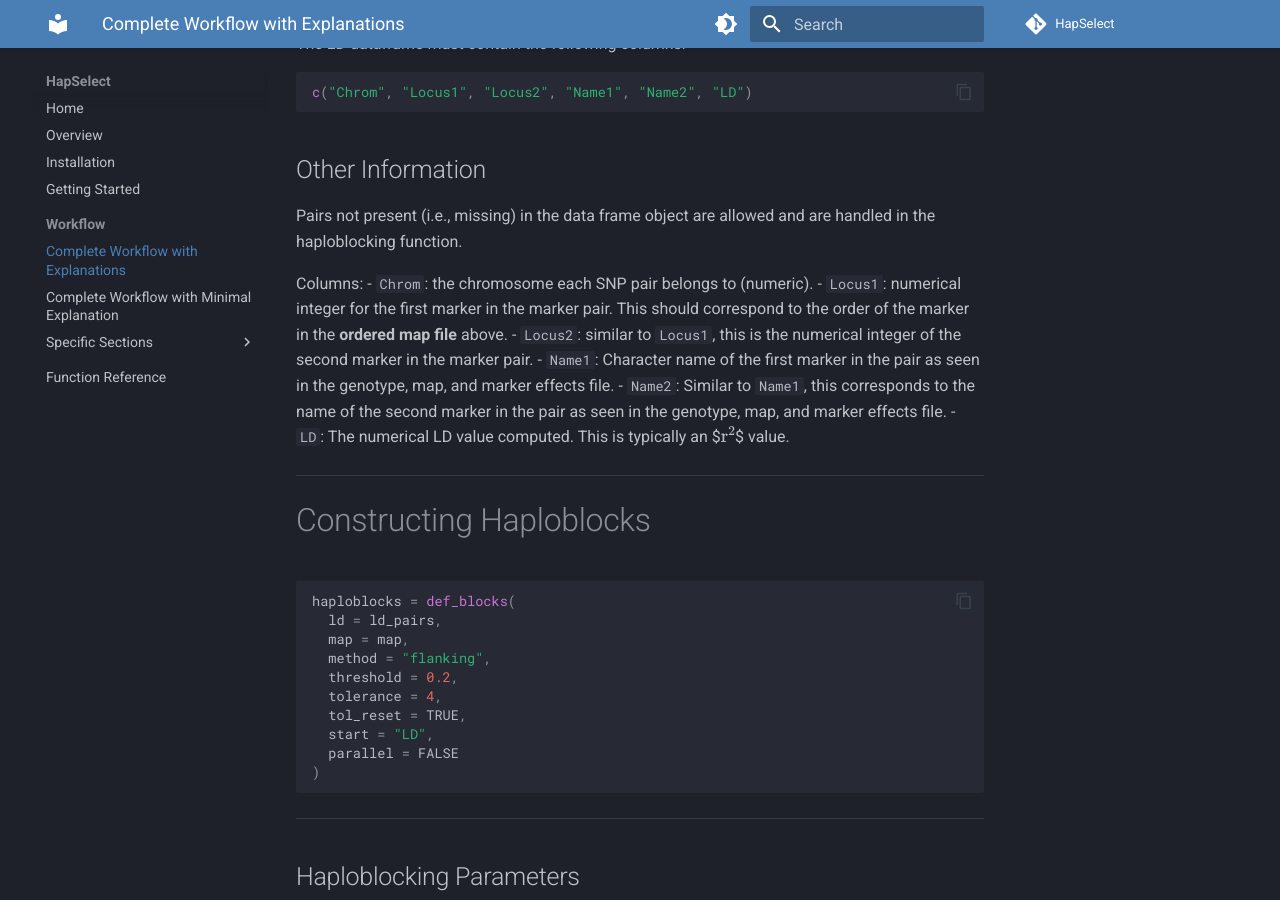
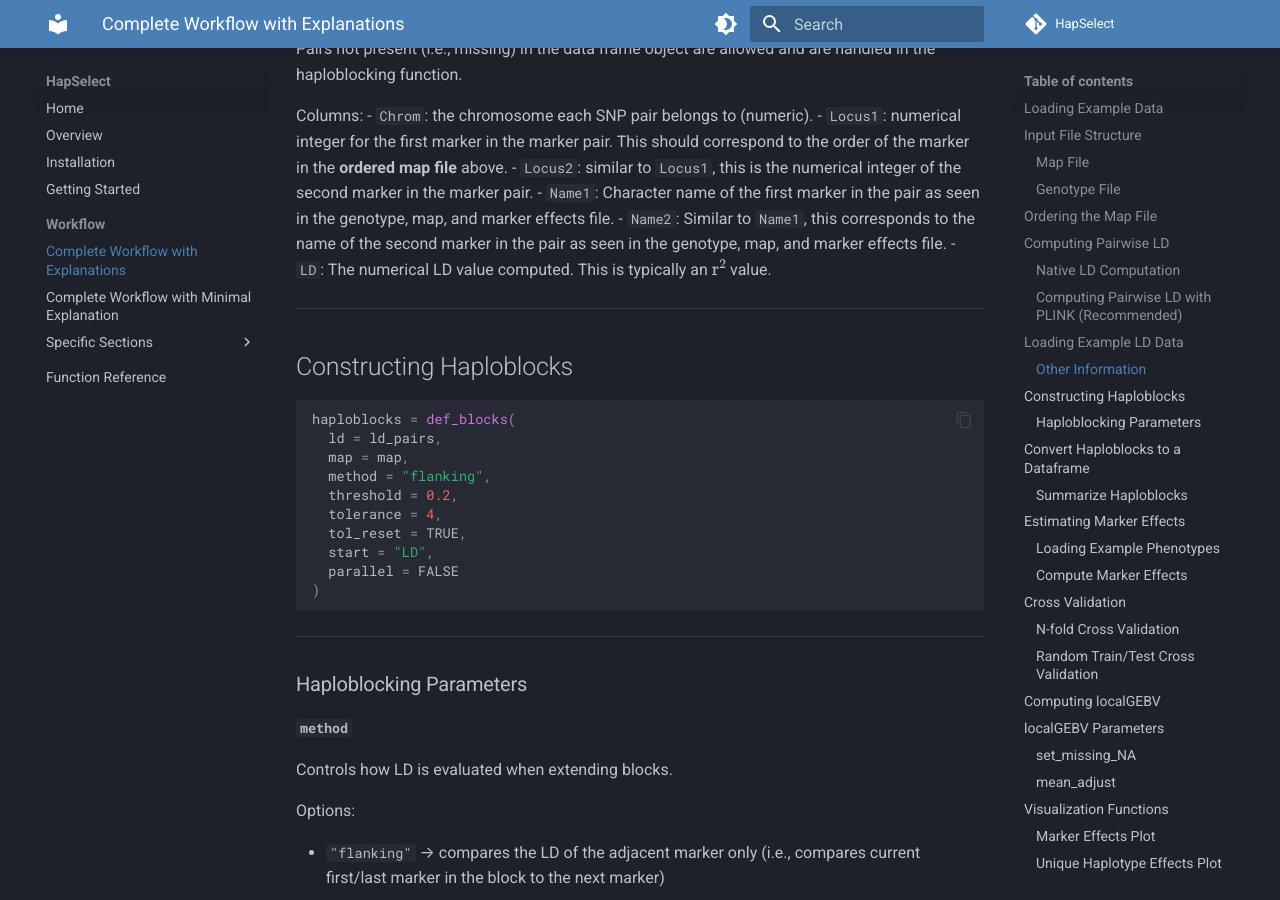
Before and after one commit to wrshf7/HapSelect-Docs, an MkDocs documentation site: the page built from docs/workflow/example_workflow.md, in a window 1280 px wide and 900 px high, scrolled down 4018 px. Built offline with MkDocs 1.6.1 and Material for MkDocs 9.7.7, drawn with Linux system fonts in a browser that asks for light colours; comment, search, counter and statistics services are not loaded; some of the changed text lies outside the part shown.

Commit message:
Update example_workflow.md

````diff
--- a/docs/workflow/example_workflow.md
+++ b/docs/workflow/example_workflow.md
@@ -13,7 +13,7 @@
 
 ---
 
-# Loading Example Data
+## Loading Example Data
 
 HapSelect ships with several small example datasets:
 
@@ -29,9 +29,9 @@
 
 ---
 
-# Input File Structure
+## Input File Structure
 
-## Map File
+### Map File
 
 The map file must contain:
 
@@ -49,7 +49,7 @@
 
 ---
 
-## Genotype File
+### Genotype File
 
 The genotype file should contain:
 
@@ -79,7 +79,7 @@
 
 ---
 
-# Ordering the Map File
+## Ordering the Map File
 
 Map files must be ordered by:
 
@@ -106,9 +106,9 @@
 
 ---
 
-# Computing Pairwise LD
+## Computing Pairwise LD
 
-## Native LD Computation
+### Native LD Computation
 
 The package contains a native LD calculator (not recommended for use).
 
@@ -116,7 +116,7 @@
 ld_pairs = pairwise_ld(geno, parallelize = FALSE)
 ```
 
-### Important Notes
+#### Important Notes
 
 - This is primarily for demonstration purposes
 - It will be very slow for moderate to large datasets
@@ -124,9 +124,9 @@
 
 ---
 
-## Computing Pairwise LD with PLINK (**Recommended**)
+### Computing Pairwise LD with PLINK (**Recommended**)
 
-### Important Notes
+#### Important Notes
 - PLINK 1.9 **MUST** be installed and available in the `PATH` to use this function!
 - See the [Installation Guide](https://wrshf7.github.io/HapSelect-Docs/installation/) for more details
 - LD can be calculated externally, but must be provided in the same format as utilized in this package
@@ -137,7 +137,7 @@
 
 ```
 
-### Parameters
+#### Parameters
 
 | Parameter | Description |
 |:---|:---|
@@ -149,7 +149,7 @@
 
 ---
 
-# Loading Example LD Data
+## Loading Example LD Data
 
 ```r
 ld_pairs = HapSelect::ld_pairs
@@ -161,7 +161,7 @@
 c("Chrom", "Locus1", "Locus2", "Name1", "Name2", "LD")
 ```
 
-## Other Information
+### Other Information
 Pairs not present (i.e., missing) in the data frame object are allowed and are handled in the haploblocking function.
 
 Columns:
@@ -170,12 +170,12 @@
 - `Locus2`: similar to `Locus1`, this is the numerical integer of the second marker in the marker pair.
 - `Name1`: Character name of the first marker in the pair as seen in the genotype, map, and marker effects file.
 - `Name2`: Similar to `Name1`, this corresponds to the name of the second marker in the pair as seen in the genotype, map, and marker effects file.
-- `LD`: The numerical LD value computed. This is typically an $$\text{r}^{2}$$ value.
+- `LD`: The numerical LD value computed. This is typically an $\text{r}^{2}$ value.
 
 
 ---
 
-# Constructing Haploblocks
+## Constructing Haploblocks
 
 ```r
 haploblocks = def_blocks(
@@ -192,9 +192,9 @@
 
 ---
 
-## Haploblocking Parameters
+### Haploblocking Parameters
 
-### `method`
+#### `method`
 
 Controls how LD is evaluated when extending blocks.
 
@@ -205,7 +205,7 @@
 
 ---
 
-### `threshold`
+#### `threshold`
 
 LD cutoff (`r²`) used to terminate blocks.
 
@@ -222,7 +222,7 @@
 
 ---
 
-### `tolerance`
+#### `tolerance`
 
 Allows temporary LD drops within a block. This may be caused by reference alignment error, genotyping error, or other issues.
 This value should be specified as a positive integer.
@@ -237,13 +237,13 @@
 
 ---
 
-### `tol_reset`
+#### `tol_reset`
 
 If `TRUE`, tolerance resets after successful marker addition (i.e., sets the counter back to 0). If `FALSE`, the counter keeps iterating even after a successful marker addition and will terminate upon exceeding the integer specified and not include the marker(s).
 
 ---
 
-### `start`
+#### `start`
 
 Controls how blocks initiate.
 
@@ -254,7 +254,7 @@
 
 ---
 
-# Convert Haploblocks to a Dataframe
+## Convert Haploblocks to a Dataframe
 
 The former function returns a list object which may be useful in some applications. This function will turn it into a more easily digestible format and report some information.
 
@@ -264,7 +264,7 @@
 
 ---
 
-# Summarize Haploblocks
+### Summarize Haploblocks
 
 Reports various summary statistics about blocks including average number of SNP per block, average size per block (not including single marker blocks), proportion of blocks comprised of a single marker, etc.
 
@@ -274,9 +274,9 @@
 
 ---
 
-# Estimating Marker Effects
+## Estimating Marker Effects
 
-## Loading Example Phenotypes
+### Loading Example Phenotypes
 
 ```r
 BLUE = HapSelect::BLUE
@@ -289,13 +289,13 @@
 | Column 1 | Individual IDs matching the genotype file |
 | Column 2 | A singular adjusted phenotype / BLUE / de-regressed BLUP |
 
-### Important Note
+#### Important Note
 We do not currently support other effects in the model or multiple observations per individual. If more advanced modeling is needed, please utilize other software.
 See the [Documentation Overview](https://wrshf7.github.io/HapSelect-Docs/overview/) for more details and alternative R packages for independent modeling.
 
 ---
 
-# Compute Marker Effects
+### Compute Marker Effects
 
 ```r
 marker_effects = create_marker_effects_file(
@@ -308,9 +308,9 @@
 
 ---
 
-## Marker Effect Parameters
+#### Marker Effect Parameters
 
-### `h2_method`
+##### `h2_method`
 
 Controls scaling of marker variance to compute narrow-sense heritability.
 
@@ -321,7 +321,7 @@
 
 ---
 
-### `ploidy`
+##### `ploidy`
 
 Integer ploidy level.
 
@@ -339,9 +339,9 @@
 
 ---
 
-# Cross Validation
+## Cross Validation
 
-## N-fold Cross Validation
+### N-fold Cross Validation
 
 ```r
 CV = n_fold_cross_validation(
@@ -363,7 +363,7 @@
 
 ---
 
-## Random Train/Test Cross Validation
+### Random Train/Test Cross Validation
 
 ```r
 CV = cross_validation(
@@ -382,7 +382,7 @@
 
 ---
 
-# Computing localGEBV
+## Computing localGEBV
 
 ```r
 #load example data
@@ -400,9 +400,9 @@
 
 ---
 
-# localGEBV Parameters
+## localGEBV Parameters
 
-## `set_missing_NA`
+### `set_missing_NA`
 
 If `TRUE`:
 
@@ -414,7 +414,7 @@
 
 ---
 
-## `mean_adjust`
+### `mean_adjust`
 
 Centers markers internally.
 
@@ -427,7 +427,7 @@
 mean_adjust = TRUE
 ```
 
-### Important Information
+#### Important Information
 A good confirmation things are working properly is to reconstruct GEBV from Zu, where Z is the centered marker matrix and u are the marker effects.
 The mean should be 0 (or very close to it) and reflect GBLUP GEBV if using rrBLUP, BayesC, or GBLUP back solve methods.
 If the reconstructed GEBV mean is meaningfully away from 0, it indicates the wrong marker matrix (i.e., needs to be centered) is being used or the marker matrix was not centered when estimating marker effects.
@@ -439,9 +439,9 @@
 
 ---
 
-# Visualization Functions
+## Visualization Functions
 
-# Marker Effects Plot
+### Marker Effects Plot
 
 ```r
 marker_plot = marker_effects_plot(
@@ -469,7 +469,7 @@
 
 ---
 
-# Unique Haplotype Effects Plot
+### Unique Haplotype Effects Plot
 
 ```r
 haplo_eff_plot = unique_haplo_effects_plot(
@@ -487,7 +487,7 @@
 | `colors` | Alternating chromosome colors |
 | `pos_type` | `"midpoint"` or `"start"` positioning of haploblocks |
 
-## `pos_type`
+#### `pos_type`
 
 | Option | Description |
 |:---|:---|
@@ -496,7 +496,7 @@
 
 ---
 
-# Funnel Plot
+### Funnel Plot
 
 ```r
 funnel_plot = block_var_funnel_plot(
@@ -514,7 +514,7 @@
 | `mean_line` | Adds dashed mean variance line |
 | `scale_colors` | Vector of length 3 defining low/mid/high effect colors |
 
-## Notes
+#### Notes
 
 - Haploblock variance is log-scaled and normalized between 0 and 1 for display
 - Useful for identifying high-effect haplotypes with large variance
@@ -522,7 +522,7 @@
 
 ---
 
-# Haploblock Position Plot
+### Haploblock Position Plot
 
 ```r
 haploblock_plot = plot_haploblocks(
@@ -544,7 +544,7 @@
 | `height` | Chromosome thickness |
 | `single_width_bp` | Width of single-marker blocks (mostly deprecated) |
 
-## Notes
+#### Notes
 
 - `chrom_fill = NA` produces transparent chromosomes
 - Smaller `height` values create thinner chromosomes
@@ -553,7 +553,7 @@
 
 ---
 
-# Marker Density Plot
+### Marker Density Plot
 
 ```r
 marker_density_plot = plot_marker_density(
@@ -579,7 +579,7 @@
 | `col_mid` | Mid-density color |
 | `col_high` | High-density color |
 
-## Notes
+#### Notes
 
 - Smaller `bin_size` values increase resolution but also increase noise
 - Larger bins produce smoother chromosome-wide density patterns
@@ -587,7 +587,7 @@
 
 ---
 
-# LD Decay Plot
+### LD Decay Plot
 
 ```r
 ld_decay_plot = plot_ld_decay(
@@ -617,7 +617,7 @@
 | `curve_color` | Fitted curve color |
 | `alpha` | Point transparency between 0 and 1 |
 
-## `method`
+#### `method`
 
 | Option | Description |
 |:---|:---|
@@ -626,7 +626,7 @@
 | `"exp"` | Exponential decay model |
 | `"loess"` | LOESS smoothing |
 
-## Notes
+#### Notes
 
 - `"exp"` guarantees monotonic decay and does not utilize `k` or `span`
 - `span` is only utilized by the `loess` method
@@ -637,7 +637,7 @@
 
 ---
 
-# Selecting Haploblocks for the GA
+## Selecting Haploblocks for the GA
 
 Before running the genetic algorithm (GA), haploblocks can be filtered to reduce dimensionality and focus on the most important genomic regions.
 
@@ -645,7 +645,7 @@
 
 ---
 
-## 1. Select the Top `n` Haploblocks
+### 1. Select the Top `n` Haploblocks
 
 Selects the highest variance haploblocks directly.
 
@@ -656,20 +656,20 @@
 )
 ```
 
-### Parameters
+#### Parameters
 
 | Parameter | Description |
 | :--- | :--- |
 | `n` | Integer number of top haploblocks to retain based on block variance |
 
-#### Notes
+##### Notes
 
 - Very interpretable and simple.
 - Useful when a fixed number of blocks is desired.
 
 ---
 
-## 2. Select the Top Percentage of Haploblocks
+### 2. Select the Top Percentage of Haploblocks
 
 Selects the top proportion of haploblocks ranked by variance.
 
@@ -680,7 +680,7 @@
 )
 ```
 
-### Parameters
+#### Parameters
 
 | Parameter | Description |
 | :--- | :--- |
@@ -694,7 +694,7 @@
 
 Retains the top 50% of haploblocks ranked by variance (rounded up).
 
-#### Notes
+##### Notes
 
 - Scales automatically with dataset size.
 - Less arbitrary than selecting a fixed number of blocks.
@@ -703,7 +703,7 @@
 
 ---
 
-## 3. Select Haploblocks Explaining a Percentage of Total Variance
+### 3. Select Haploblocks Explaining a Percentage of Total Variance
 
 Retains the minimum number of haploblocks required to explain a specified proportion of the total haploblock variance.
 
@@ -714,7 +714,7 @@
 )
 ```
 
-### Parameters
+#### Parameters
 
 | Parameter | Description |
 | :--- | :--- |
@@ -728,7 +728,7 @@
 
 Retains enough haploblocks to explain at least 90% of the total block variance.
 
-#### Notes
+##### Notes
 
 - Usually the most biologically meaningful approach.
 - Dynamically adapts to the architecture of the trait.
@@ -745,7 +745,7 @@
 
 ---
 
-# Computational Considerations
+### Computational Considerations
 
 Increasing the number of retained haploblocks:
 
@@ -765,7 +765,7 @@
 
 ---
 
-# Genetic Algorithm Parent Selection
+## Genetic Algorithm Parent Selection
 
 ```r
 GA_output = genetic_algorithm(
@@ -783,7 +783,7 @@
 
 ---
 
-## GA Parameters
+### GA Parameters
 
 | Parameter | Description |
 |---|---|
@@ -813,11 +813,11 @@
 
 ---
 
-### `popSize`
+#### `popSize`
 
 Controls the number of candidate parental sets evaluated per iteration.
 
-#### Trade-offs
+##### Trade-offs
 
 | Smaller `popSize` | Larger `popSize` |
 |:---|:---|
@@ -831,11 +831,11 @@
 
 ---
 
-### `maxiter`
+#### `maxiter`
 
 Maximum number of iterations allowed.
 
-#### Notes
+##### Notes
 
 - Too small → GA may terminate before convergence
 - Too large → unnecessary runtime after convergence
@@ -847,11 +847,11 @@
 
 ---
 
-### `run`
+#### `run`
 
 Number of iterations allowed without improvement before stopping.
 
-#### Trade-offs
+##### Trade-offs
 
 | Smaller `run` | Larger `run` |
 |:---|:---|
@@ -862,30 +862,30 @@
 
 ---
 
-### `pmutation`
+#### `pmutation`
 
 Mutation probability.
 
 Mutation randomly substitutes one individual within populations from the total population.
 
-#### Trade-off
+##### Trade-off
 
 | Low mutation | High mutation |
 |:---|:---|
 | Stable convergence | More exploration |
 | Risk local optima | Risk instability and "overshooting" |
 
-#### Important Notes
+##### Important Notes
 
 Overly large mutation probabilities can prevent convergence entirely because high-performing parental sets are continuously disrupted.
 
 ---
 
-### `pcrossover`
+#### `pcrossover`
 
 Probability populations exchange parental subsets (half of each pair swapped). If there are overlapping individuals after swapping, then the duplicates are dropped and non-duplicate individuals are randomly sampled from the total population.
 
-### Trade-offs
+##### Trade-offs
 
 | Low crossover | High crossover |
 |:---|:---|
@@ -898,11 +898,11 @@
 
 ---
 
-### `pelite`
+#### `pelite`
 
 Restricts replacement individuals to the proportion of the population ranked by GEBV.
 
-#### Trade-offs
+##### Trade-offs
 
 | Smaller `pelite` | Larger `pelite` |
 |:---|:---|
@@ -914,20 +914,20 @@
 
 ---
 
-## If convergence is unstable
+### If convergence is unstable:
 
 - decrease `pmutation`
 - decrease `pcrossover`
 - increase `pelite`
 - increase `run`
 
-## If convergence is too slow
+### If convergence is too slow:
 
 - increase `popSize`
 - slightly increase `pmutation`
 - slightly increase `pcrossover`
 
-## If solutions appear trapped in local optima
+### If solutions appear trapped in local optima:
 
 - increase `popSize`
 - increase `pmutation`
@@ -936,7 +936,7 @@
 
 ---
 
-## Inspecting Solutions
+### Inspecting Solutions:
 
 ```r
 GA_output$One_Solution
@@ -944,7 +944,7 @@
 
 ---
 
-# Simulating Recurrent Selection
+## Simulating Recurrent Selection
 
 ```r
 parent_sln_obj = GA_vs_TS_simulation(
@@ -967,7 +967,7 @@
 
 ---
 
-## Display Simulation Results
+### Display Simulation Results
 
 ```r
 parent_sln_obj$Simulation_Plot
@@ -975,7 +975,7 @@
 parent_sln_obj$PCA_Plot
 ```
 
-## Simulation Parameters
+### Simulation Parameters
 
 | Parameter | Description |
 | :--- | :--- |
@@ -996,26 +996,26 @@
 
 ---
 
-## Understanding Simulation Parameters
+### Understanding Simulation Parameters
 
-### `num_gen`
+#### `num_gen`
 
 Controls how many generations of recurrent selection are simulated.
 
-#### Larger Values
+##### Larger Values
 
 - better evaluation of long-term gain
 - reveals genetic plateaus
 - better assesses diversity preservation
 
-#### Smaller Values
+##### Smaller Values
 
 - faster simulation
 - focuses on short-term gain
 
 ---
 
-### `num_sim_reps`
+#### `num_sim_reps`
 
 Controls the number of replicate simulations.
 
@@ -1025,7 +1025,7 @@
 - parental chromosome sampling
 - stochastic inheritance
 
-#### Larger Values
+##### Larger Values
 
 Advantages:
 
@@ -1039,11 +1039,11 @@
 
 ---
 
-### `num_cross_per_gen`
+#### `num_cross_per_gen`
 
 Number of progeny generated each generation.
 
-#### Larger Values
+##### Larger Values
 
 Advantages:
 
@@ -1058,7 +1058,7 @@
 
 ---
 
-### `genetic_map_position`
+#### `genetic_map_position`
 
 Optional vector of marker positions in centiMorgans (cM).
 
@@ -1071,7 +1071,7 @@
 
 ---
 
-### `PCA`
+#### `PCA`
 
 If `TRUE`, performs PCA on the genotype matrix and highlights:
 
@@ -1088,7 +1088,7 @@
 
 ---
 
-## Displaying Simulation Results
+### Displaying Simulation Results
 
 ```r
 parent_sln_obj$Simulation_Plot
````
